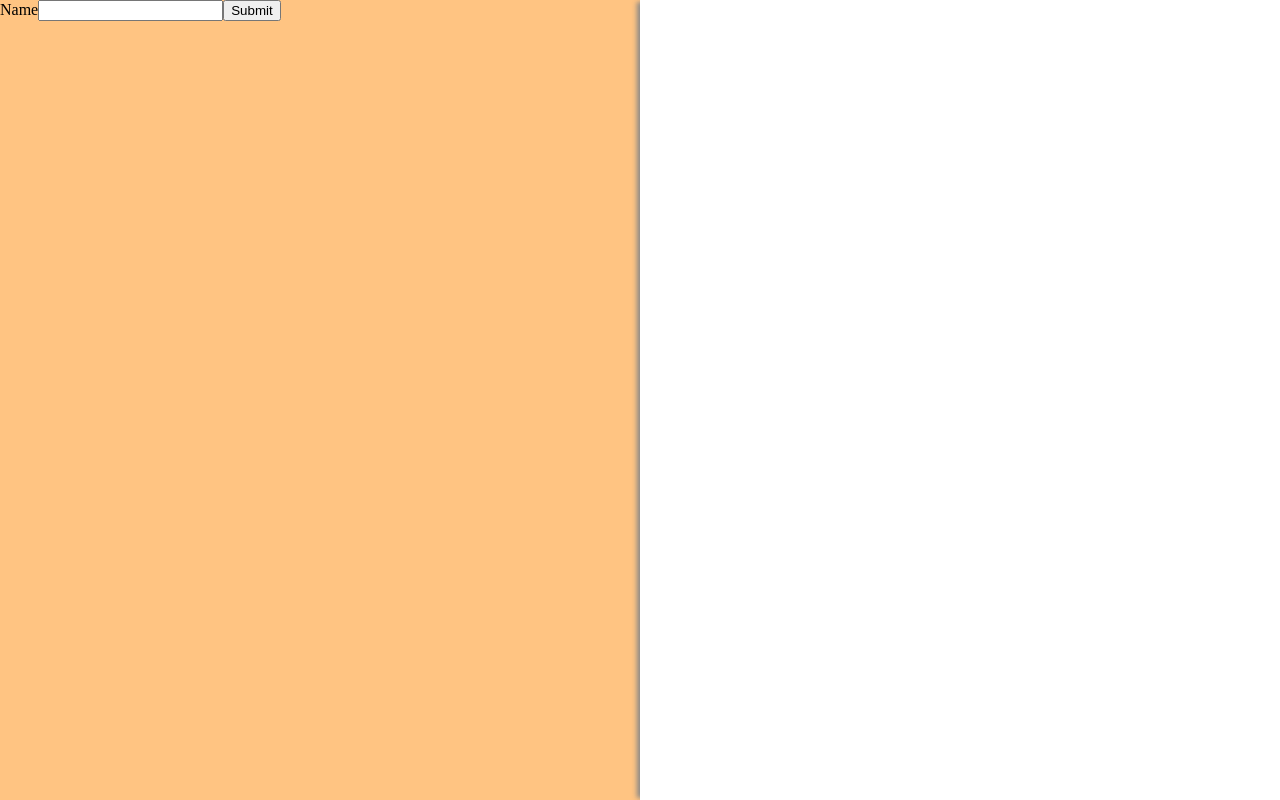
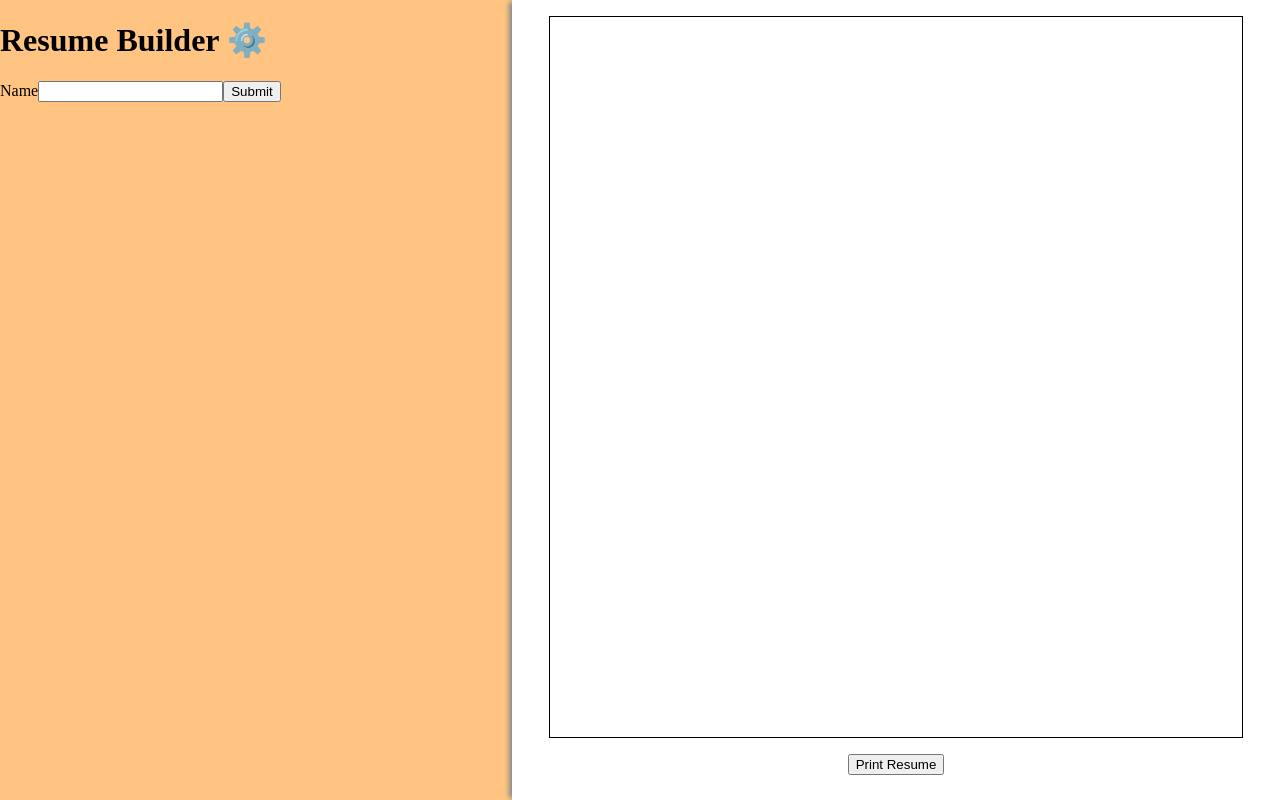
Before and after one commit to NedimM24/resume-builder, a React (Vite) app: page / in a window 1280 px wide. Built offline with nearby package versions, Linux system fonts and the light colour scheme; a web font is replaced by a local one.

Commit message:
created handleChange function
this function keeps track of changed input and lets me easily setPersonaInfo

```diff
--- a/src/App.css
+++ b/src/App.css
@@ -26,6 +26,10 @@ body{
 }
 
 .right-panel {
-  flex: 1;
+  display: flex;
+  flex-direction: column;
+  flex: 1.5;
   box-shadow: -5px 0 5px -2px #888;
+  align-items: center;
+  gap: 1rem;
 }
--- a/src/App.jsx
+++ b/src/App.jsx
@@ -14,8 +14,10 @@ function App() {
 
   return (
     <>
+
       <div className="app-container">
         <div className="left-panel">
+          <h1>Resume Builder ⚙️</h1>
           <ResumeBuilder setResume={setResume} />
         </div>
 
--- a/src/components/Display.jsx
+++ b/src/components/Display.jsx
@@ -1,5 +1,12 @@
-function Display(){
+function Display(resume){
+    return(
+        <>
+         <div className="display-container">
 
+         </div>
+         <button className="print-btn">Print Resume</button>
+        </>
+    )
 }
 
 export default Display
--- a/src/components/PersonalInfo.jsx
+++ b/src/components/PersonalInfo.jsx
@@ -8,13 +8,13 @@ function PersonalInfo({personalInfo, setPersonalInfo, handleSubmit}){
             [name]: value
         })
     }
-
-
     return(
         <>
             <form onSubmit={handleSubmit} action="">
                 <label>Name</label>
-                <input type="text"
+                <input
+                type="text"
+                name="name"
                 required
                 value={personalInfo.name}
                 onChange={handleChange}
--- a/src/components/ResumeBuilder.jsx
+++ b/src/components/ResumeBuilder.jsx
@@ -4,12 +4,12 @@ function ResumeBuilder({setResume}){
 
   const [personalInfo, setPersonalInfo] = useState(
     {
+      id: crypto.randomUUID(),
       name:"",
       email: "",
       address: "",
     }
   )
-
   const handleSubmit = (e) => {
     e.preventDefault();
     setResume(personalInfo)
@@ -21,11 +21,10 @@ function ResumeBuilder({setResume}){
     }
     )
   }
-
     return (
     <>
       <div className='resume-container'>
-            <PersonalInfo personalInfo={personalInfo} setPersonalInfo={setPersonalInfo} handleSubmit={handleSubmit} />
+        <PersonalInfo personalInfo={personalInfo} setPersonalInfo={setPersonalInfo} handleSubmit={handleSubmit} />
         {/* <Education /> */}
         {/* <Experience /> */}
       </div>
--- a/src/index.css
+++ b/src/index.css
@@ -9,3 +9,12 @@
     --accent-color: #2B3A67;
     --accent-color2: #496A81;
 }
+
+
+.display-container{
+
+    margin-top: 1rem;
+    border: 1px solid black;
+    width: 90%;
+    height: 90%;
+}
```
